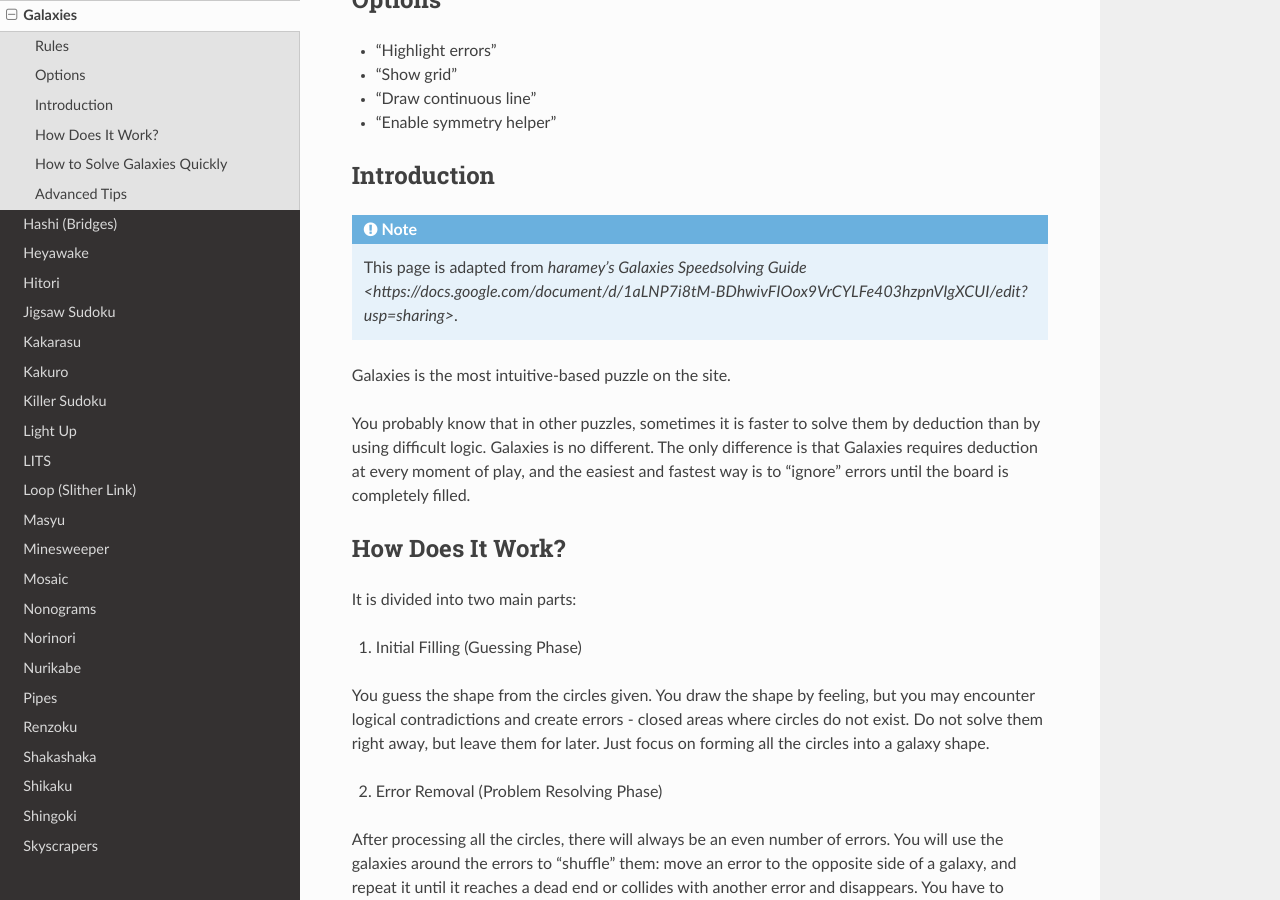
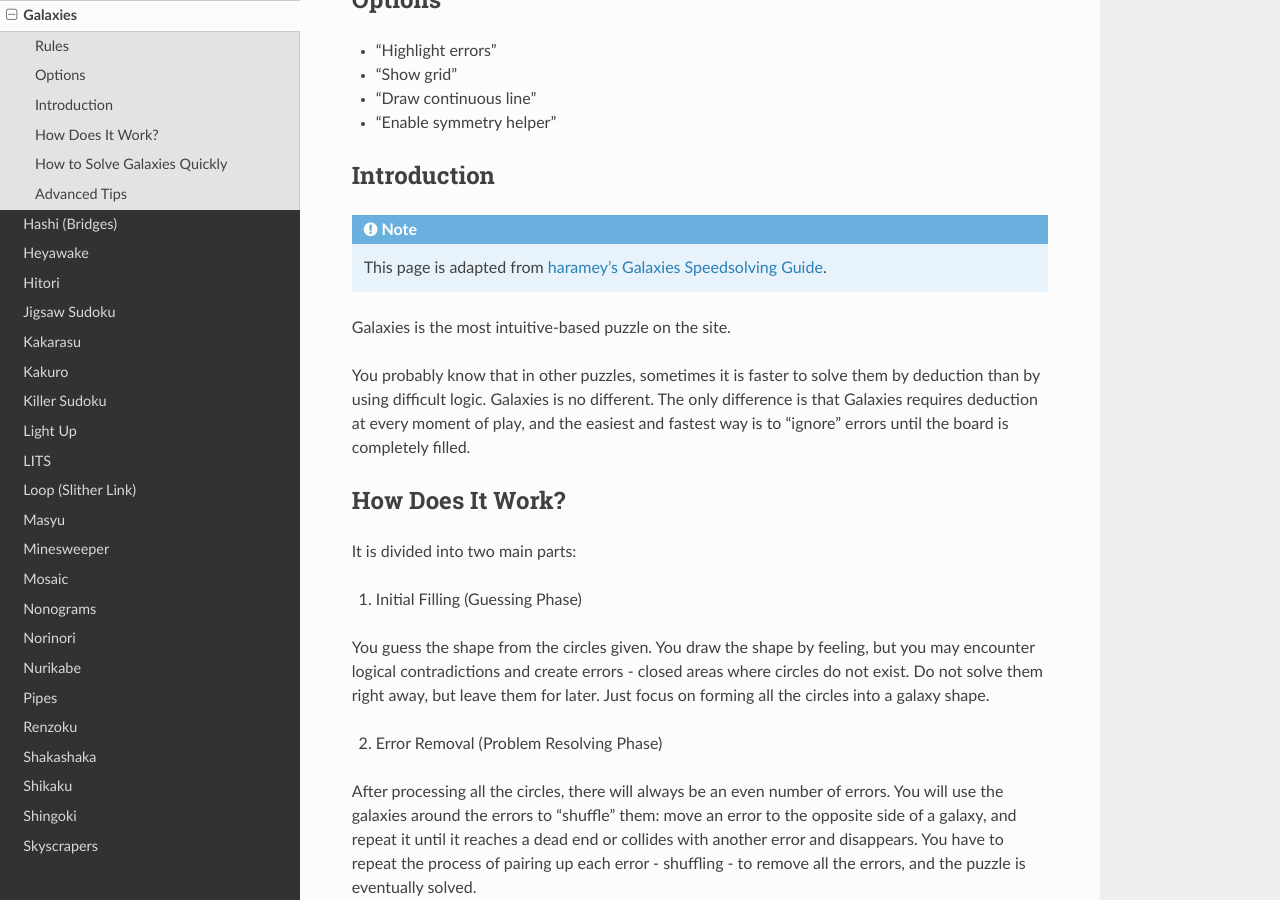
Before and after one commit to Ailurust/puzzle-team-advice, a Sphinx documentation site: the page built from docs/source/puzzles/galaxies.rst, in a window 1280 px wide and 900 px high, scrolled down 449 px. Built offline with Sphinx 7.4.7 and the Read the Docs theme 3.1.0, drawn with Linux system fonts in a browser that asks for light colours.

Commit message:
fix link

```diff
--- a/docs/source/puzzles/galaxies.rst
+++ b/docs/source/puzzles/galaxies.rst
@@ -25,7 +25,7 @@ Introduction
 
 .. note::
 
-   This page is adapted from `haramey's Galaxies Speedsolving Guide <https://docs.google.com/document/d/1aLNP7i8tM-BDhwivFIOox9VrCYLFe403hzpnVIgXCUI/edit?usp=sharing>`.
+   This page is adapted from `haramey's Galaxies Speedsolving Guide <https://docs.google.com/document/d/1aLNP7i8tM-BDhwivFIOox9VrCYLFe403hzpnVIgXCUI/edit?usp=sharing>`_.
 
 Galaxies is the most intuitive-based puzzle on the site.
 
```
